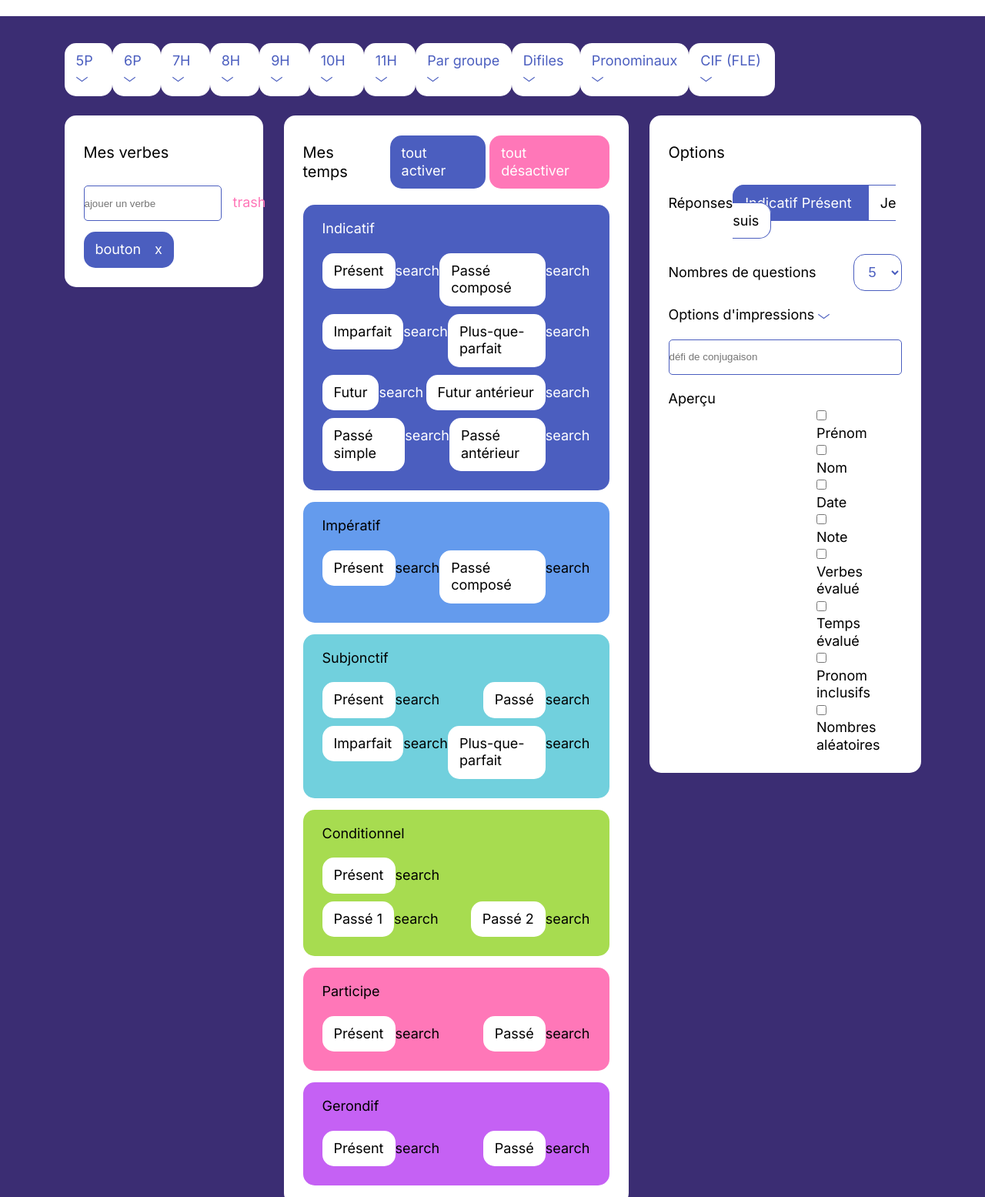
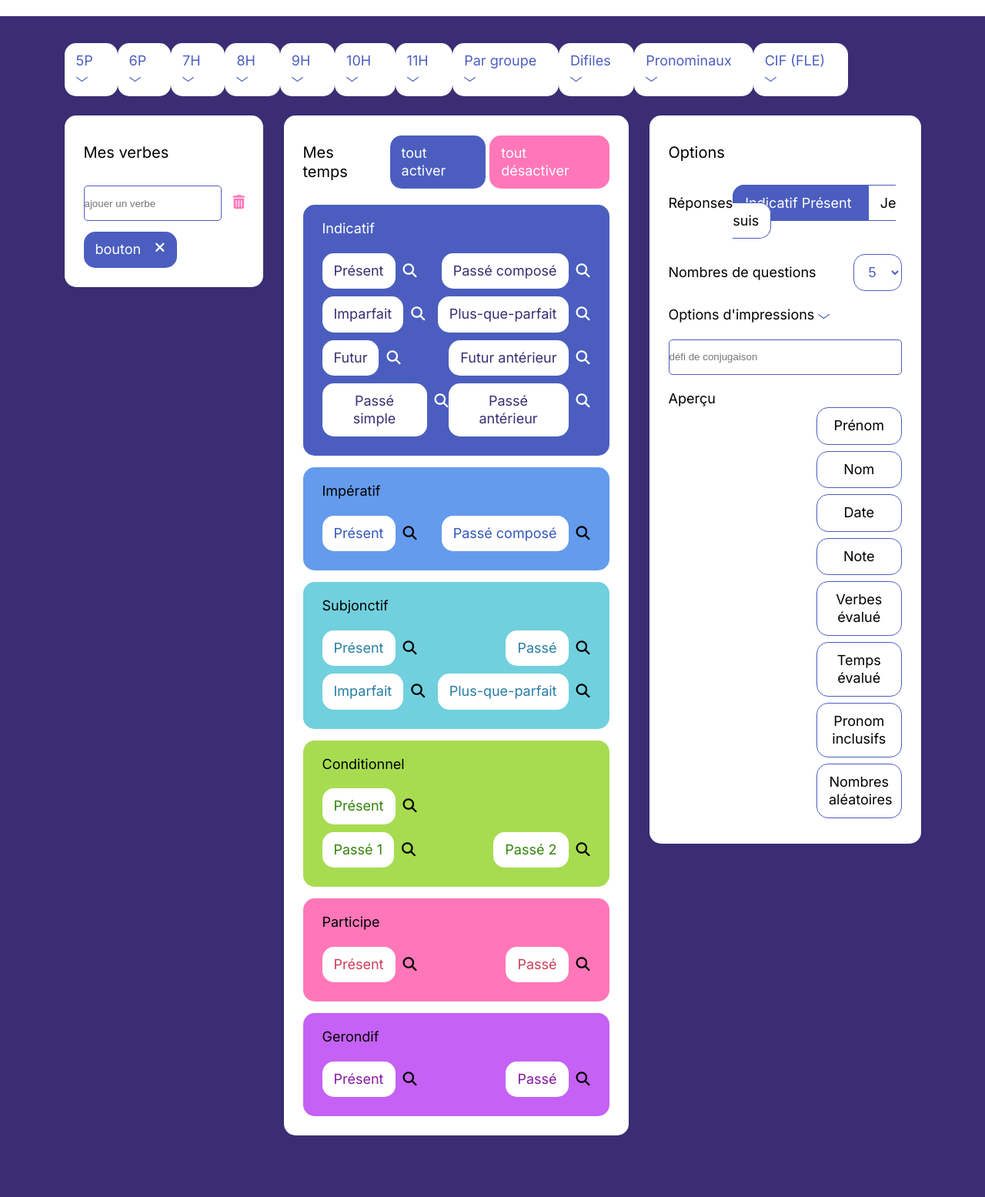
Before and after one commit to titiyocretton/tatitotu-site, a website built with Parcel: page src/index.html in a window 1280 px wide. Shown: the part 106-1661 px from the top of the page at 77% size. Built offline with nearby package versions, Linux system fonts and the light colour scheme.

Commit message:
checkbx option et icone

```diff
--- a/src/index.html
+++ b/src/index.html
@@ -11,6 +11,10 @@
       href="https://fonts.googleapis.com/css2?family=Inter:wght@100..900&display=swap"
       rel="stylesheet"
     />
+    <script
+      src="https://kit.fontawesome.com/d627bd5568.js"
+      crossorigin="anonymous"
+    ></script>
   </head>
   <body>
     <header>
@@ -22,6 +26,7 @@
                 <img src="img/logo-tatitotu.svg" alt="tatitotu" />
               </div>
               <div class="button">Besoin d'aide ?</div>
+              <i class="fa-solid fa-magnifying-glass"></i>
               <div class="l-space"></div>
               <div class="button-variant1-container">
                 <input
@@ -42,7 +47,7 @@
     </header>
     <div class="container">
       <div class="row">
-        <div class="col-10">
+        <div class="col-11">
           <div class="l-precomposition">
             <div class="dropdown-button">
               <div class="dropdown-button-visible">
@@ -198,12 +203,12 @@
                 placeholder="ajouer un verbe"
                 class="button-text-alone"
               />
-              <p class="icone-trash icone">trash</p>
+              <i class="fa-solid fa-trash-can icone-trash"></i>
             </div>
             <div class="l-container">
               <div class="verb-label">
                 bouton
-                <div class="label-cross">x</div>
+                <i class="fa-solid fa-xmark label-cross"></i>
               </div>
             </div>
           </div>
@@ -225,21 +230,21 @@
                       <label
                         ><input
                           type="checkbox"
-                          class="checkbox-time checkbox-indicatif checkbox"
+                          class="checkbox-indicatif checkbox"
                         />
                         <p>Présent</p>
                       </label>
-                      <p class="icone">search</p>
+                      <i class="fa-solid fa-magnifying-glass icone-search"></i>
                     </div>
                     <div>
                       <label
                         ><input
                           type="checkbox"
-                          class="checkbox-time checkbox-indicatif checkbox"
+                          class="checkbox-indicatif checkbox"
                         />
                         <p>Passé composé</p>
                       </label>
-                      <p class="icone">search</p>
+                      <i class="fa-solid fa-magnifying-glass icone-search"></i>
                     </div>
                   </div>
                   <div class="mode-container">
@@ -247,21 +252,21 @@
                       <label
                         ><input
                           type="checkbox"
-                          class="checkbox-time checkbox-indicatif checkbox"
+                          class="checkbox-indicatif checkbox"
                         />
                         <p>Imparfait</p>
                       </label>
-                      <p class="icone">search</p>
+                      <i class="fa-solid fa-magnifying-glass icone-search"></i>
                     </div>
                     <div>
                       <label
                         ><input
                           type="checkbox"
-                          class="checkbox-time checkbox-indicatif checkbox"
+                          class="checkbox-indicatif checkbox"
                         />
                         <p>Plus-que-parfait</p>
                       </label>
-                      <p class="icone">search</p>
+                      <i class="fa-solid fa-magnifying-glass icone-search"></i>
                     </div>
                   </div>
                   <div class="mode-container">
@@ -269,21 +274,21 @@
                       <label
                         ><input
                           type="checkbox"
-                          class="checkbox-time checkbox-indicatif checkbox"
+                          class="checkbox-indicatif checkbox"
                         />
                         <p>Futur</p>
                       </label>
-                      <p class="icone">search</p>
+                      <i class="fa-solid fa-magnifying-glass icone-search"></i>
                     </div>
                     <div>
                       <label
                         ><input
                           type="checkbox"
-                          class="checkbox-time checkbox-indicatif checkbox"
+                          class="checkbox-indicatif checkbox"
                         />
                         <p>Futur antérieur</p>
                       </label>
-                      <p class="icone">search</p>
+                      <i class="fa-solid fa-magnifying-glass icone-search"></i>
                     </div>
                   </div>
                   <div class="mode-container">
@@ -291,21 +296,21 @@
                       <label
                         ><input
                           type="checkbox"
-                          class="checkbox-time checkbox-indicatif checkbox"
+                          class="checkbox-indicatif checkbox"
                         />
                         <p>Passé simple</p>
                       </label>
-                      <p class="icone">search</p>
+                      <i class="fa-solid fa-magnifying-glass icone-search"></i>
                     </div>
                     <div>
                       <label
                         ><input
                           type="checkbox"
-                          class="checkbox-time checkbox-indicatif checkbox"
+                          class="checkbox-indicatif checkbox"
                         />
                         <p>Passé antérieur</p>
                       </label>
-                      <p class="icone">search</p>
+                      <i class="fa-solid fa-magnifying-glass icone-search"></i>
                     </div>
                   </div>
                 </div>
@@ -319,21 +324,21 @@
                     <label
                       ><input
                         type="checkbox"
-                        class="checkbox-time checkbox-imperatif checkbox"
+                        class="checkbox-imperatif checkbox"
                       />
                       <p>Présent</p>
                     </label>
-                    <p class="icone">search</p>
+                    <i class="fa-solid fa-magnifying-glass icone-search"></i>
                   </div>
                   <div>
                     <label
                       ><input
                         type="checkbox"
-                        class="checkbox-time checkbox-imperatif checkbox"
+                        class="checkbox-imperatif checkbox"
                       />
                       <p>Passé composé</p>
                     </label>
-                    <p class="icone">search</p>
+                    <i class="fa-solid fa-magnifying-glass icone-search"></i>
                   </div>
                 </div>
               </div>
@@ -346,21 +351,21 @@
                     <label
                       ><input
                         type="checkbox"
-                        class="checkbox-time checkbox-subjonctif checkbox"
+                        class="checkbox-subjonctif checkbox"
                       />
                       <p>Présent</p>
                     </label>
-                    <p class="icone">search</p>
+                    <i class="fa-solid fa-magnifying-glass icone-search"></i>
                   </div>
                   <div>
                     <label
                       ><input
                         type="checkbox"
-                        class="checkbox-time checkbox-subjonctif checkbox"
+                        class="checkbox-subjonctif checkbox"
                       />
                       <p>Passé</p>
                     </label>
-                    <p class="icone">search</p>
+                    <i class="fa-solid fa-magnifying-glass icone-search"></i>
                   </div>
                 </div>
                 <div class="mode-container">
@@ -368,21 +373,21 @@
                     <label
                       ><input
                         type="checkbox"
-                        class="checkbox-time checkbox-subjonctif checkbox"
+                        class="checkbox-subjonctif checkbox"
                       />
                       <p>Imparfait</p>
                     </label>
-                    <p class="icone">search</p>
+                    <i class="fa-solid fa-magnifying-glass icone-search"></i>
                   </div>
                   <div>
                     <label>
                       <input
                         type="checkbox"
-                        class="checkbox-time checkbox-subjonctif checkbox"
+                        class="checkbox-subjonctif checkbox"
                       />
                       <p>Plus-que-parfait</p>
                     </label>
-                    <p class="icone">search</p>
+                    <i class="fa-solid fa-magnifying-glass icone-search"></i>
                   </div>
                 </div>
               </div>
@@ -395,11 +400,11 @@
                     <label
                       ><input
                         type="checkbox"
-                        class="checkbox-time checkbox-conditionnel"
+                        class="checkbox checkbox-conditionnel"
                       />
                       <p>Présent</p>
                     </label>
-                    <p class="icone">search</p>
+                    <i class="fa-solid fa-magnifying-glass icone-search"></i>
                   </div>
                 </div>
                 <div class="mode-container">
@@ -407,21 +412,21 @@
                     <label>
                       <input
                         type="checkbox"
-                        class="checkbox-time checkbox-conditionnel"
+                        class="checkbox checkbox-conditionnel"
                       />
                       <p>Passé 1</p>
                     </label>
-                    <p class="icone">search</p>
+                    <i class="fa-solid fa-magnifying-glass icone-search"></i>
                   </div>
                   <div>
                     <label>
                       <input
                         type="checkbox"
-                        class="checkbox-time checkbox-conditionnel"
+                        class="checkbox checkbox-conditionnel"
                       />
                       <p>Passé 2</p>
                     </label>
-                    <p class="icone">search</p>
+                    <i class="fa-solid fa-magnifying-glass icone-search"></i>
                   </div>
                 </div>
               </div>
@@ -434,21 +439,21 @@
                     <label>
                       <input
                         type="checkbox"
-                        class="checkbox-time checkbox-participe checkbox"
+                        class="checkbox-participe checkbox"
                       />
                       <p>Présent</p>
                     </label>
-                    <p class="icone">search</p>
+                    <i class="fa-solid fa-magnifying-glass icone-search"></i>
                   </div>
                   <div>
                     <label
                       ><input
                         type="checkbox"
-                        class="checkbox-time checkbox-participe checkbox"
+                        class="checkbox-participe checkbox"
                       />
                       <p>Passé</p>
                     </label>
-                    <p class="icone">search</p>
+                    <i class="fa-solid fa-magnifying-glass icone-search"></i>
                   </div>
                 </div>
               </div>
@@ -461,21 +466,21 @@
                     <label>
                       <input
                         type="checkbox"
-                        class="checkbox-time checkbox-gerondif checkbox"
+                        class="checkbox-gerondif checkbox"
                       />
                       <p>Présent</p>
                     </label>
-                    <p class="icone">search</p>
+                    <i class="fa-solid fa-magnifying-glass icone-search"></i>
                   </div>
                   <div>
                     <label
                       ><input
                         type="checkbox"
-                        class="checkbox-time checkbox-gerondif checkbox"
+                        class="checkbox-gerondif checkbox"
                       />
                       <p>Passé</p>
                     </label>
-                    <p class="icone">search</p>
+                    <i class="fa-solid fa-magnifying-glass icone-search"></i>
                   </div>
                 </div>
               </div>
@@ -528,35 +533,35 @@
                 <div class="col-7"></div>
                 <div class="col-5">
                   <label>
-                    <input type="checkbox" class="checkbox" />
+                    <input type="checkbox" class="checkbox checkbox-option" />
                     <p>Prénom</p>
                   </label>
                   <label>
-                    <input type="checkbox" class="checkbox" />
+                    <input type="checkbox" class="checkbox checkbox-option" />
                     <p>Nom</p>
                   </label>
                   <label>
-                    <input type="checkbox" class="checkbox" />
+                    <input type="checkbox" class="checkbox checkbox-option" />
                     <p>Date</p>
                   </label>
                   <label>
-                    <input type="checkbox" class="checkbox" />
+                    <input type="checkbox" class="checkbox checkbox-option" />
                     <p>Note</p>
                   </label>
                   <label>
-                    <input type="checkbox" class="checkbox" />
+                    <input type="checkbox" class="checkbox checkbox-option" />
                     <p>Verbes évalué</p>
                   </label>
                   <label>
-                    <input type="checkbox" class="checkbox" />
+                    <input type="checkbox" class="checkbox checkbox-option" />
                     <p>Temps évalué</p>
                   </label>
                   <label>
-                    <input type="checkbox" class="checkbox" />
+                    <input type="checkbox" class="checkbox checkbox-option" />
                     <p>Pronom inclusifs</p>
                   </label>
                   <label>
-                    <input type="checkbox" class="checkbox" />
+                    <input type="checkbox" class="checkbox checkbox-option" />
                     <p>Nombres aléatoires</p>
                   </label>
                 </div>
--- a/src/scss/modules/checkbox.scss
+++ b/src/scss/modules/checkbox.scss
@@ -1,10 +1,3 @@
-.checkbox-time + p {
-  background: rgb(255, 255, 255);
-  padding: 12px 15px;
-  border-radius: 15px;
-  color: black;
-}
-
 // .checkbox + p {
 //   padding: 12px 15px;
 //   border-radius: 15px;
@@ -15,30 +8,74 @@
   background: var(--active-primary);
 }
 
+.checkbox-indicatif + p {
+  color: var(--active-primary);
+}
+
 .checkbox-imperatif:checked + p {
   background: var(--active-blue);
+}
+
+.checkbox-imperatif + p {
+  color: var(--active-blue);
 }
 
 .checkbox-subjonctif:checked + p {
   background: var(--active-blue2);
 }
 
+.checkbox-subjonctif + p {
+  color: var(--active-blue2);
+}
+
 .checkbox-conditionnel:checked + p {
   background: var(--active-green);
+}
+
+.checkbox-conditionnel + p {
+  color: var(--active-green);
 }
 
 .checkbox-participe:checked + p {
   background: var(--active-secondary);
 }
 
+.checkbox-participe + p {
+  color: var(--active-secondary);
+}
+
 .checkbox-gerondif:checked + p {
   background: var(--active-purple);
 }
 
-.checkbox-time:checked + p {
+.checkbox-gerondif + p {
+  color: var(--active-purple);
+}
+
+.checkbox:checked + p {
   color: white;
 }
 
-.checkbox-time {
+.checkbox {
   display: none;
 }
+
+.checkbox + p {
+  background: rgb(255, 255, 255);
+  padding: 12px 15px;
+  border-radius: 15px;
+}
+
+.checkbox-option:checked + p {
+  background: var(--primary-color);
+}
+
+.checkbox + p {
+  text-align: center;
+}
+
+.checkbox-option + p {
+  margin-bottom: 8px;
+  border: 1px var(--primary-color) solid;
+  color: black;
+}
--- a/src/scss/modules/icone.scss
+++ b/src/scss/modules/icone.scss
@@ -1,3 +1,7 @@
 .icone-trash {
   color: var(--secondary-color);
 }
+
+.icone-search {
+  padding-left: 10px;
+}
```
Also changed, not shown: src/scss/_base.scss (+4 -4 lines), src/img/search-logo.svg (added), src/img/search-test.svg (added), src/img/trash-logo.svg (added), src/img/trash-test.svg (added), 3 other files.
